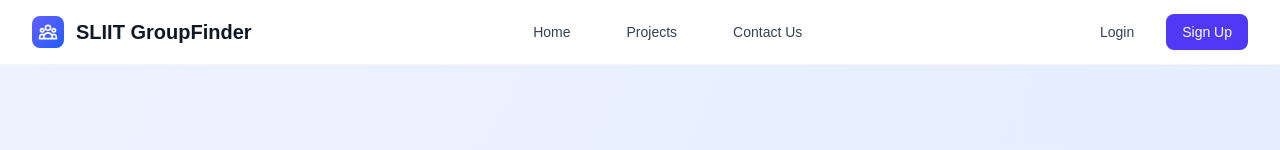
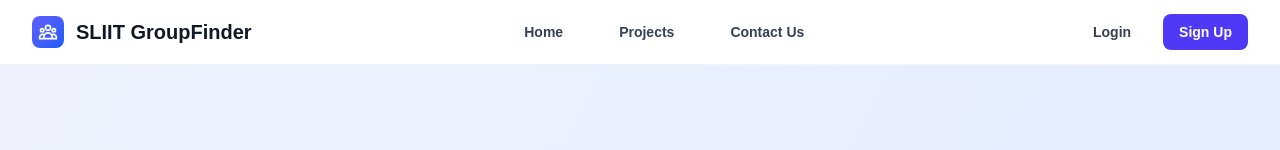
Before and after one commit to ModithaM/Group_Finder_FE, a Next.js app: page / in a window 1280 px wide. Shown: the top 150 px of the page. Built offline with nearby package versions, Linux system fonts and the light colour scheme.

Commit message:
Update profile specialization input and header font weight
Replaced the specialization text input with a select dropdown in the user profile edit mode for better UX.

```diff
--- a/src/app/myprofile/page.js
+++ b/src/app/myprofile/page.js
@@ -249,12 +249,16 @@ export default function UserProfile() {
                                                 <path d="M12 17v4" />
                                             </svg>
                                             {isEditing ? (
-                                                <input
-                                                    type="text"
+                                                <select
                                                     value={formData.specialization}
                                                     onChange={(e) => handleInputChange('specialization', e.target.value)}
                                                     className="bg-transparent border-b border-blue-300 focus:border-blue-600 outline-none transition-colors duration-200"
-                                                />
+                                                >
+                                                    <option value="Software Engineering">Software Engineering</option>
+                                                    <option value="Data Science">Data Science</option>
+                                                    <option value="Cyber Security">Cyber Security</option>
+                                                    <option value="Information Technology">Information Technology</option>
+                                                </select>
                                             ) : (
                                                 <span>{formData.specialization}</span>
                                             )}
--- a/src/components/header.js
+++ b/src/components/header.js
@@ -65,18 +65,18 @@ export default function Header() {
                     </div>
                     {/* Desktop Navigation */}
                     <nav className="hidden md:flex items-center space-x-8">
-                        <Link key="home" href="/" className="text-gray-700 hover:text-indigo-600 px-3 py-2 text-sm font-medium transition-colors">
+                        <Link key="home" href="/" className="text-gray-700 hover:text-indigo-600 px-3 py-2 text-sm font-semibold transition-colors">
                             Home
                         </Link>
-                        <Link key="projects" href="/projects" className="text-gray-700 hover:text-indigo-600 px-3 py-2 text-sm font-medium transition-colors">
+                        <Link key="projects" href="/projects" className="text-gray-700 hover:text-indigo-600 px-3 py-2 text-sm font-semibold transition-colors">
                             Projects
                         </Link>
                         {isLoggedIn && (
-                            <Link href="#" className="text-gray-700 hover:text-indigo-600 px-3 py-2 text-sm font-medium transition-colors">
+                            <Link href="#" className="text-gray-700 hover:text-indigo-600 px-3 py-2 text-sm font-semibold transition-colors">
                                 My Projects
                             </Link>
                         )}
-                        <Link href="#" className="text-gray-700 hover:text-indigo-600 px-3 py-2 text-sm font-medium transition-colors">
+                        <Link href="#" className="text-gray-700 hover:text-indigo-600 px-3 py-2 text-sm font-semibold transition-colors">
                             Contact Us
                         </Link>
                     </nav>
@@ -87,13 +87,13 @@ export default function Header() {
                             <>
                                 <button
                                     onClick={handleLogin}
-                                    className="text-gray-700 hover:text-indigo-600 px-4 py-2 text-sm font-medium transition-colors"
+                                    className="text-gray-700 hover:text-indigo-600 px-4 py-2 text-sm font-semibold transition-colors"
                                 >
                                     Login
                                 </button>
                                 <button
                                     onClick={handleSignUp}
-                                    className="bg-indigo-600 text-white px-4 py-2 rounded-lg text-sm font-medium hover:bg-indigo-700 transition-colors"
+                                    className="bg-indigo-600 text-white px-4 py-2 rounded-lg text-sm font-semibold hover:bg-indigo-700 transition-colors"
                                 >
                                     Sign Up
                                 </button>
@@ -110,7 +110,7 @@ export default function Header() {
                                             {user?.firstName?.charAt(0)}{user?.lastName?.charAt(0)}
                                         </span>
                                     </div>
-                                    <span className="text-gray-700 text-sm">Hello {user?.firstName}</span>
+                                    <span className="text-gray-700 text-sm font-medium">Hello {user?.firstName}</span>
                                     <svg className="w-4 h-4 text-gray-400" fill="none" stroke="currentColor" viewBox="0 0 24 24">
                                         <path strokeLinecap="round" strokeLinejoin="round" strokeWidth={2} d="M19 9l-7 7-7-7" />
                                     </svg>
```
